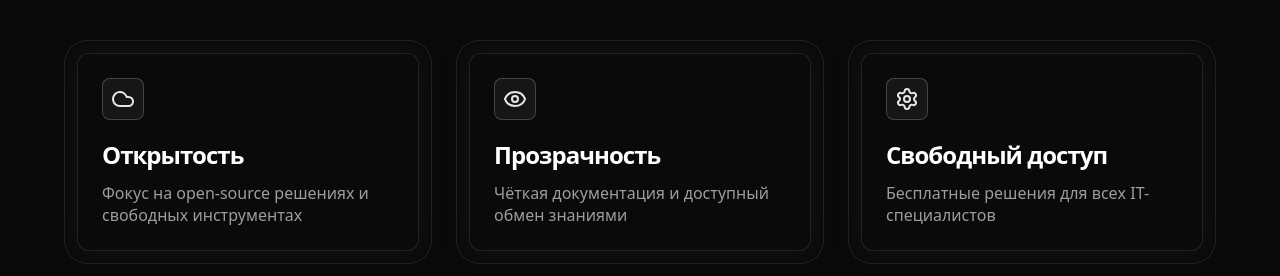
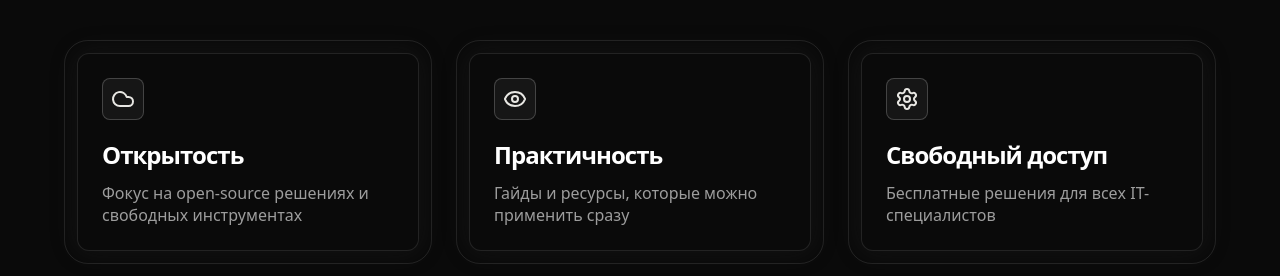
Before and after one commit to opensophy-projects/general, a React (Vite) app: page / in a window 1280 px wide. Shown: the part 1100-1376 px from the top of the page. Built offline with nearby package versions, Linux system fonts and the light colour scheme.

Commit message:
Updated General.tsx

```diff
--- a/src/components/pages/General.tsx
+++ b/src/components/pages/General.tsx
@@ -24,8 +24,8 @@ const General: React.FC<GeneralProps> = ({ isNegative }) => {
     {
       id: 'transparency',
       icon: <Eye className="w-6 h-6" />,
-      title: "Прозрачность",
-      description: "Чёткая документация и доступный обмен знаниями"
+      title: "Практичность",
+      description: "Гайды и ресурсы, которые можно применить сразу"
     },
     {
       id: 'free-access',
```
